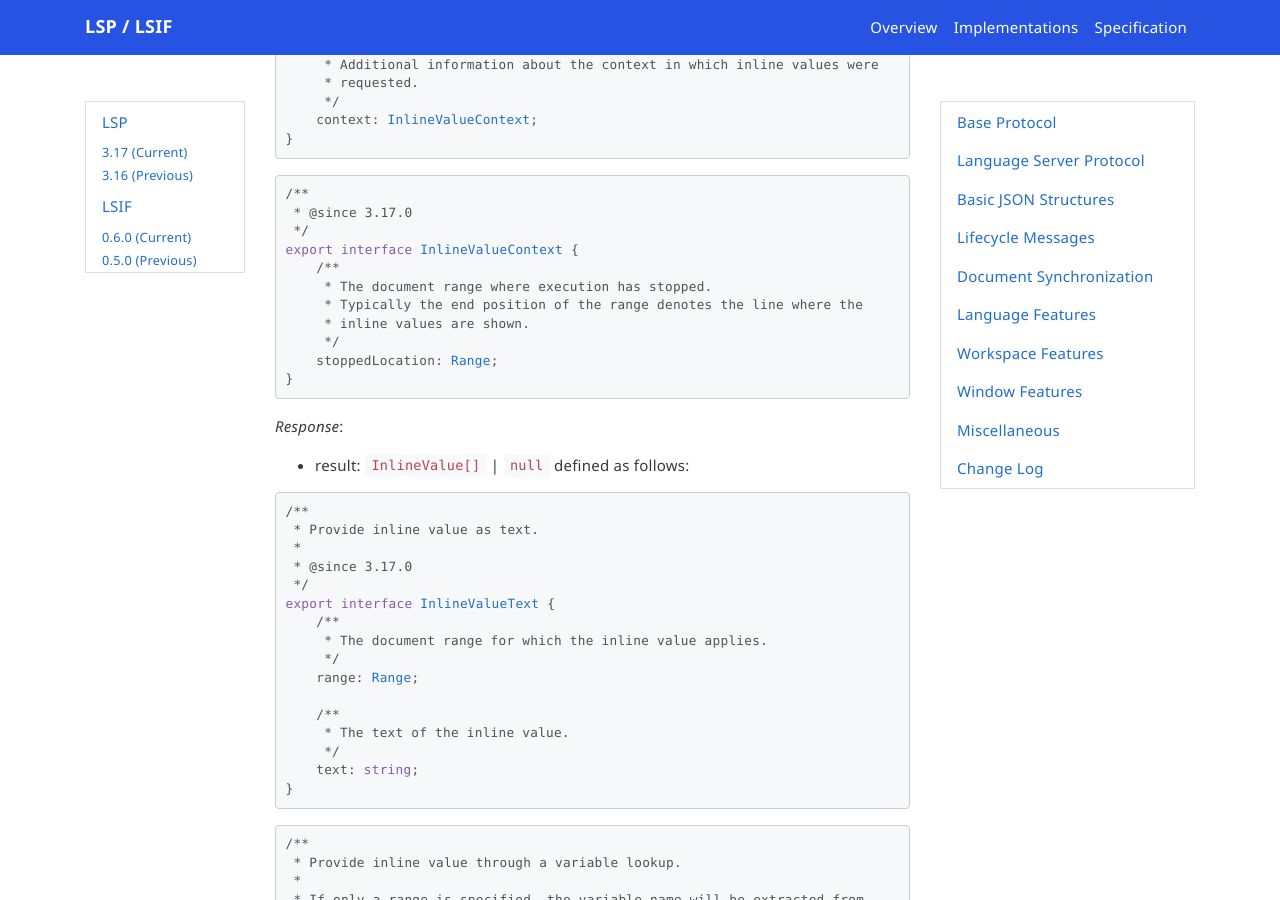
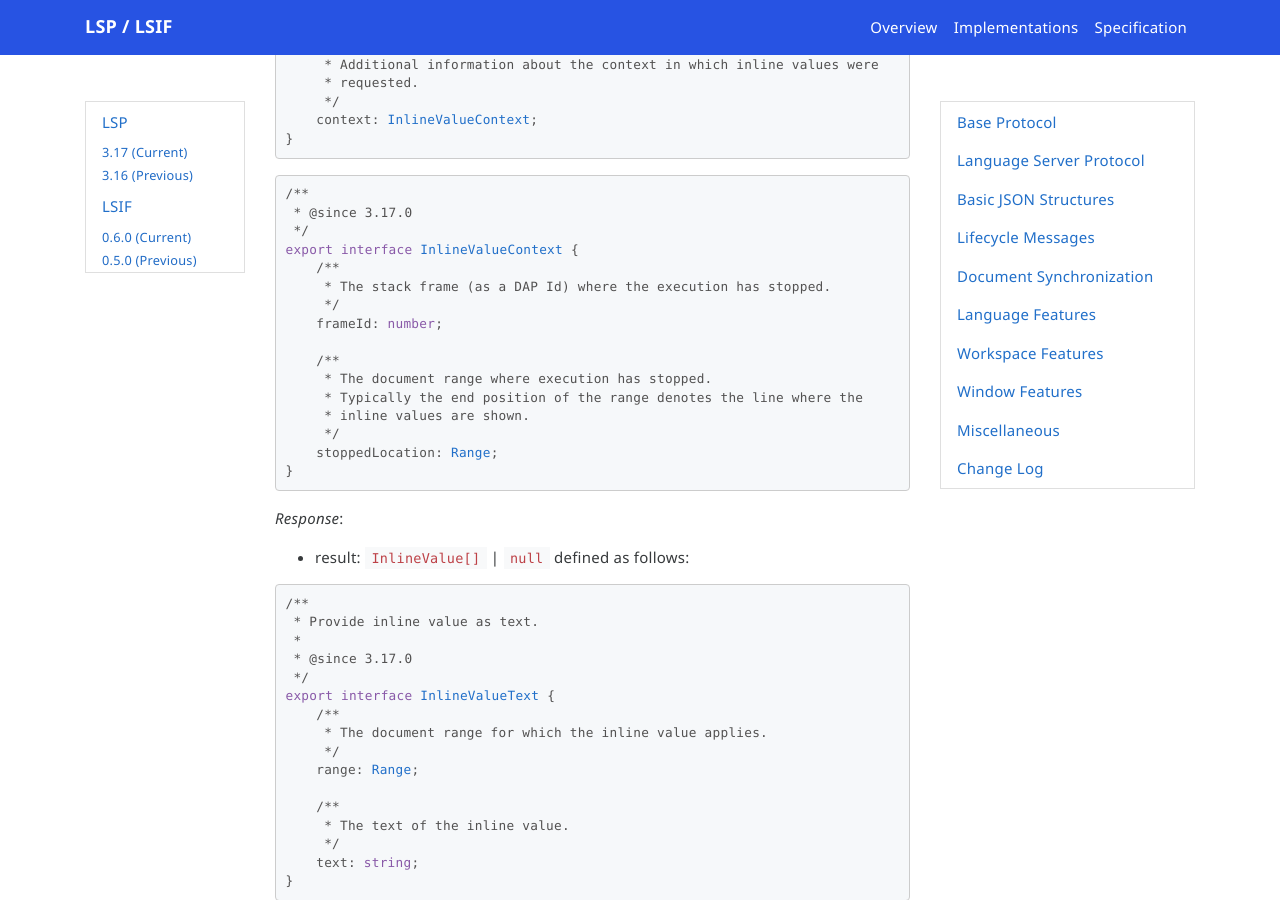
Before and after one commit to microsoft/language-server-protocol, a Jekyll site: the page built from _specifications/lsp/3.17/specification.md, in a window 1280 px wide and 900 px high, scrolled down 134998 px. Built offline with Jekyll 4.4.1, drawn with Linux system fonts in a browser that asks for light colours; nearby versions of some CDN libraries; emoji names are drawn with the system emoji font; comment, search, counter and statistics services are not loaded; some of the changed text lies outside the part shown.

Commit message:
Add frameId

```diff
--- a/_specifications/lsp/3.17/language/inlineValue.md
+++ b/_specifications/lsp/3.17/language/inlineValue.md
@@ -94,6 +94,11 @@ export interface InlineValueParams extends WorkDoneProgressParams {
  * @since 3.17.0
  */
 export interface InlineValueContext {
+	/**
+	 * The stack frame (as a DAP Id) where the execution has stopped.
+	 */
+	frameId: number;
+
 	/**
 	 * The document range where execution has stopped.
 	 * Typically the end position of the range denotes the line where the
```
